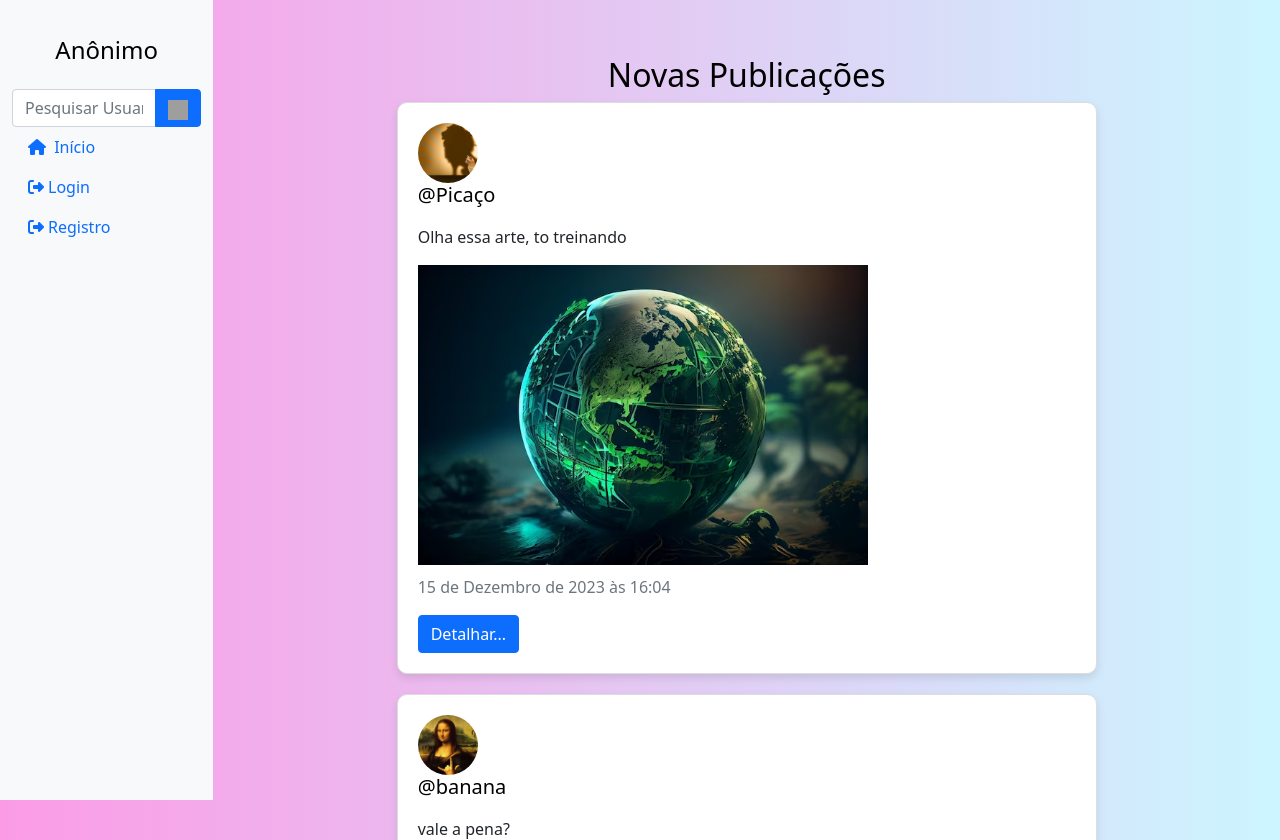
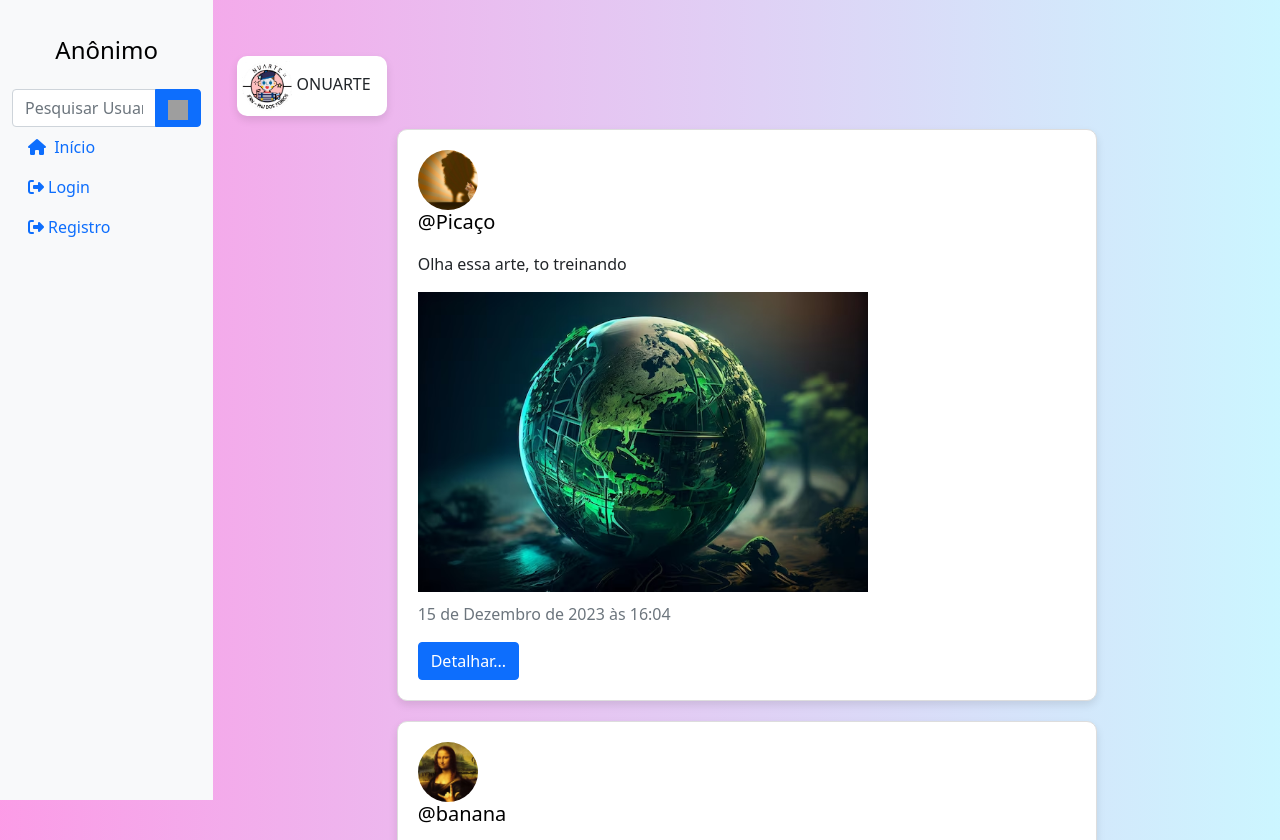
Before and after one commit to droisdiego/ProjetoFinalPPI, a Django app: page / in a window 1280 px wide. Shown: the top 840 px of the page. Run offline with Django 5.2, Linux system fonts and the light colour scheme; data comes from the database, SQL or seed files in the repository; both versions use the stored data as it was after the commit; some libraries are stand-ins or nearby versions; grey boxes are pictures that could not be loaded.

Commit message:
ultimo commit

```diff
--- a/artes/templates/index.html
+++ b/artes/templates/index.html
@@ -62,7 +62,7 @@
 <div class="publicacoes-container">
 
   <div class="container">
-    <h2 style="color:rgb(0, 0, 0);">Novas Publicações</h2>
+    <h2 style="color:rgb(0, 0, 0);"></h2>
     {% for publicacao in publicacoes %}
     <div class="card-publicacao">
       <div class="autor-info">
--- a/static/css/app.css
+++ b/static/css/app.css
@@ -8,6 +8,7 @@ body {
     padding-top: 20px;
     padding-bottom: 20px;
 }
+
 
 .profile-pic {
     width: 60px;
--- a/templates/base.html
+++ b/templates/base.html
@@ -12,7 +12,7 @@
     <script src="https://kit.fontawesome.com/cb792c0850.js" crossorigin="anonymous"></script>
     <link href="https://cdn.jsdelivr.net/npm/bootstrap@5.0.2/dist/css/bootstrap.min.css" rel="stylesheet"
         integrity="sha384-EVSTQN3/azprG1Anm3QDgpJLIm9Nao0Yz1ztcQTwFspd3yD65VohhpuuCOmLASjC" crossorigin="anonymous">
-
+    <link rel="icon" href="{% static 'midia/logoNuartePretoFundo.png' %}" type="image/png">
     <title>Onuarte</title>
     <link rel="stylesheet" href="{% static 'css/app.css' %}">
     <style>
@@ -22,12 +22,8 @@
 
         }
 
-        /* Remover a margem superior padrão do corpo */
-
-
         .main {
             margin-top: 0;
-            /* Remover margem superior do conteúdo principal */
         }
 
         .sidebar {
@@ -55,6 +51,17 @@
             background-color: #000;
             border: 2px dashed black;
             border-radius: 50%;
+        }
+
+        .nuarte_card {
+            background-color: #ffffff;
+            box-shadow: 0 4px 8px rgba(0, 0, 0, 0.1);
+            border-radius: 10px;
+            padding: 5px;
+            margin-bottom: 5px;
+            height: auto;
+            width: 150px;
+
         }
     </style>
 </head>
@@ -122,8 +129,10 @@
                             {% endif %}
                         </div>
                     </li>
+                    <li>
+
+                    </li>
                 </ul>
-
             </nav>
             <!-- this is the main content code -->
             <main role="main" class="col-md-9 ml-sm-auto col-lg-10 px-md-4">
@@ -132,7 +141,11 @@
                 {% include "modal.html" %}
                 {% include "search.html" %}
 
+                <div class="nuarte_card">
+                    <img src="{% static 'midia/logoNuartePretoFundo.png' %}" alt="" style="height: 50px;"> ONUARTE
+                </div>
                 <!-- home posts code -->
+
 
                 {% block center %}
 
@@ -141,8 +154,8 @@
             </main>
         </div>
     </div>
-
-    <script src="{% static 'js/app.js'%}"></script>
-    <script src="https://cdn.jsdelivr.net/npm/bootstrap@5.0.2/dist/js/bootstrap.bundle.min.js"
-        integrity="sha384-MrcW6ZMFYlzcLA8Nl+NtUVF0sA7MsXsP1UyJoMp4YLEuNSfAP+JcXn/tWtIaxVXM"
-        crossorigin="anonymous"></script>
+</body>
+<script src="{% static 'js/app.js'%}"></script>
+<script src="https://cdn.jsdelivr.net/npm/bootstrap@5.0.2/dist/js/bootstrap.bundle.min.js"
+    integrity="sha384-MrcW6ZMFYlzcLA8Nl+NtUVF0sA7MsXsP1UyJoMp4YLEuNSfAP+JcXn/tWtIaxVXM"
+    crossorigin="anonymous"></script>
```
Also changed, not shown: db.sqlite3, midia/midia/imagem_2023-12-15_161203198.png (added).
